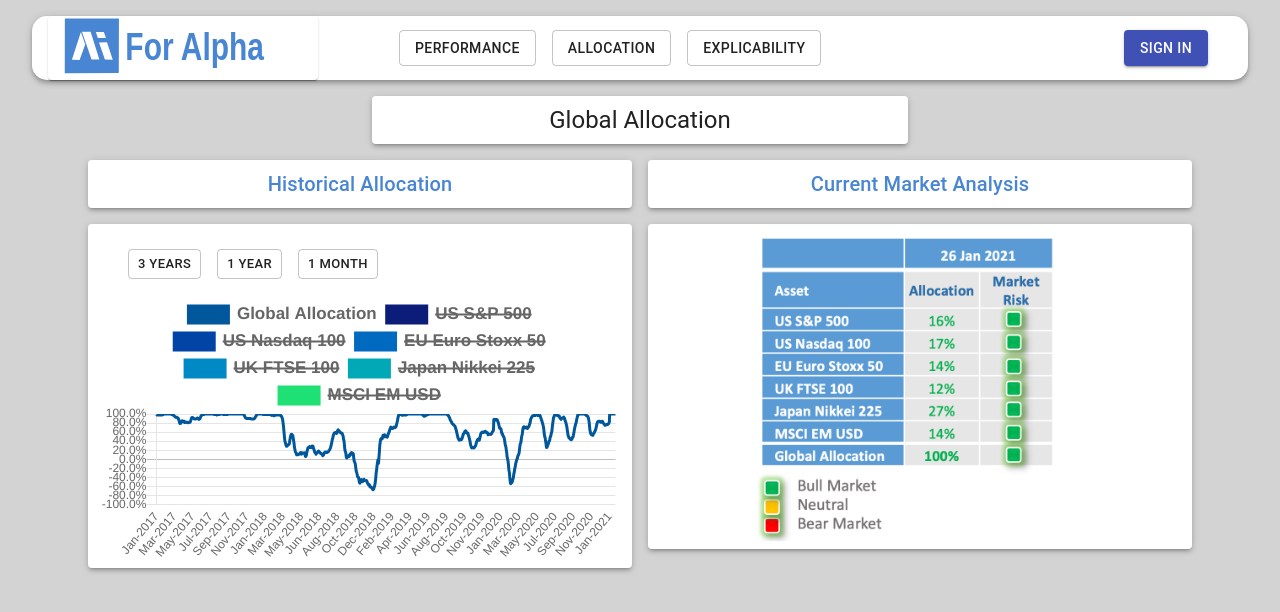
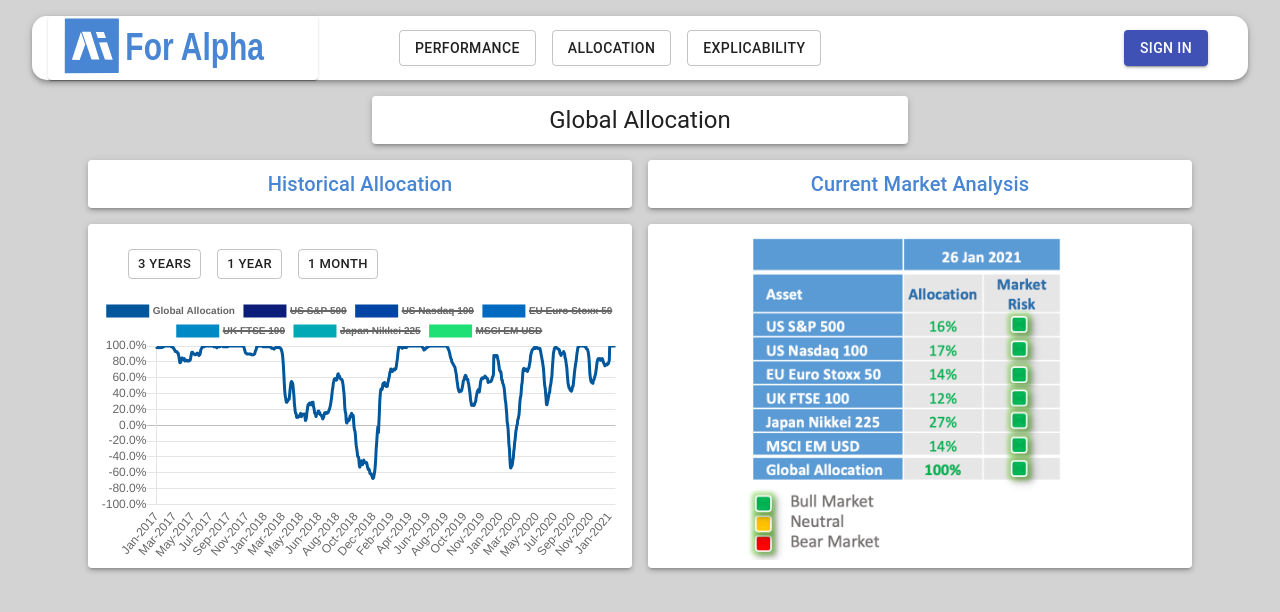
Before and after one commit to patrick0507Joyce/clientzone-ai-for-alpha, a React (Create React App) app: page /allocation in a window 1280 px wide. Shown: the top 612 px of the page. Built offline with nearby package versions, Linux system fonts and the light colour scheme.

Commit message:
fix size issue

```diff
--- a/src/components/Allocation/Allocation.js
+++ b/src/components/Allocation/Allocation.js
@@ -151,7 +151,7 @@
           </Grid>
           <Grid item xs={6} align="center" justify="flex-start">
             <Paper className={classes.paper} elevation={3}>
-              <img src={MarketRisk} width="65%" />
+              <img src={MarketRisk} width="69%" />
             </Paper>
           </Grid>
         </Grid>
--- a/src/components/Allocation/HistoricalLineGraph.js
+++ b/src/components/Allocation/HistoricalLineGraph.js
@@ -101,7 +101,7 @@
                 },
                 legend: {
                   labels: {
-                    fontSize: 17,
+                    fontSize: 10,
                     fontStyle: "bold",
                   },
                 },
```
